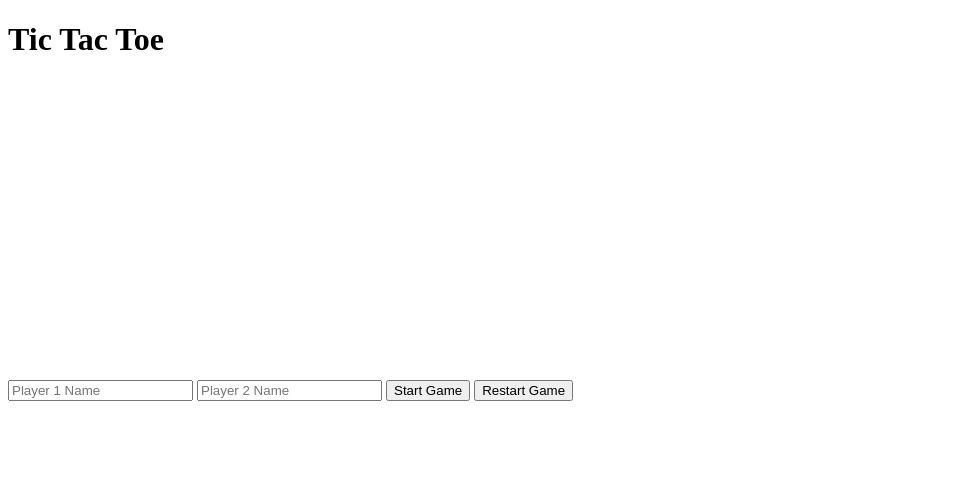
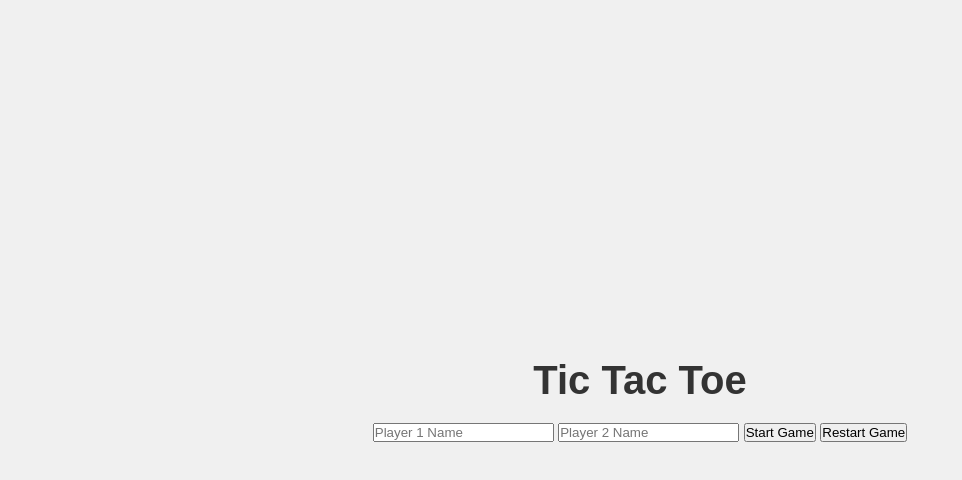
Before and after one commit to daliduraku/Tic-Tac-Toe, a plain HTML site: page index.html in a window 1280 px wide. Shown: the whole page, without its empty margins (0-962 px from the left). Drawn offline with Linux system fonts and the light colour scheme.

Commit message:
added general reset to the style sheet and body and title

```diff
--- a/style.css
+++ b/style.css
@@ -1,22 +1,24 @@
-#gameboard {
-    display: flex;
-    flex-wrap: wrap;
-    justify-content: center;
-    align-items: center;
-    height: 300px;
-    justify-content: center;
+/* general reset */
+* {
+    margin: 0;
+    padding: 0;
+    box-sizing: border-box;
+    font-family: Arial, Helvetica, sans-serif;
 }
 
-.square {
+/* body and title */
+
+body {
     display: flex;
-    flex-wrap: wrap;
-    float: left;
-    border: 1px solid black;
-    display: flex;
+    flex-direction: column;
+    align-items: center;
     justify-content: center;
-    align-items: center;
-    width: 25%;
-    height: 30%;
-    text-align: center;
-    font-size: 80px;
+    height: 100vh;
+    background-color: #f0f0f0;
 }
+
+h1 {
+    font-size: 2.5rem;
+    color: #333;
+    margin-bottom: 20px;
+}
```
